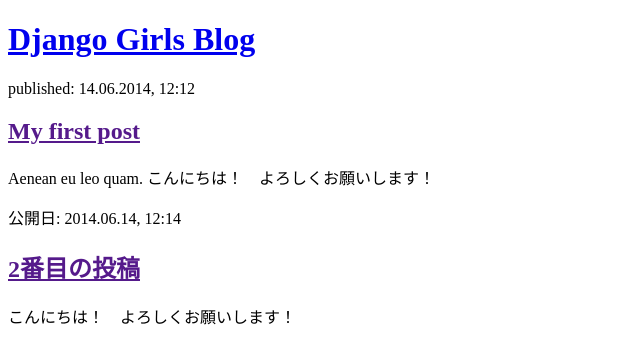
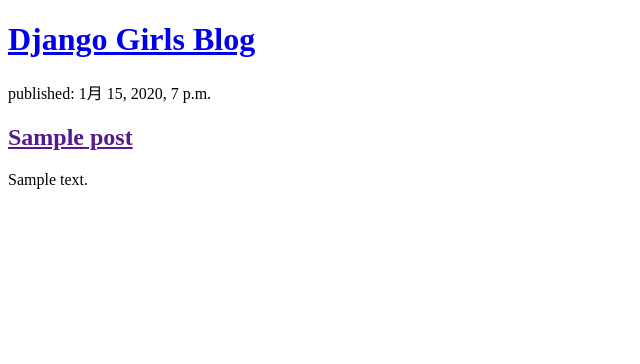
Before and after one commit to okmokm422/my-first-blog, a Django app: page / in a window 1280 px wide. Shown: the top 364 px of the page, without its empty margins (0-640 px from the left). Run offline with Django 3.2, Linux system fonts and the light colour scheme; tables that the repository leaves empty hold one stand-in row (values such as "Sample post").

Commit message:
Modified templates to display posts from database.

```diff
--- a/blog/templates/blog/post_list.html
+++ b/blog/templates/blog/post_list.html
@@ -1,24 +1,23 @@
 <!DOCTYPE html>
 <html>
+
 <head>
     <title>Django Girls blog</title>
 </head>
+
 <body>
     <div>
         <h1><a href="/">Django Girls Blog</a></h1>
     </div>
 
+    {% for post in posts %}
     <div>
-            <p>published: 14.06.2014, 12:12</p>
-            <h2><a href="">My first post</a></h2>
-            <p>Aenean eu leo quam. こんにちは！　よろしくお願いします！</p>
+        <p>published: {{ post.published_date}}</p>
+        <h2><a href="">{{ post.title }}</a></h2>
+        <p>{{ post.text|linebreaksbr }}</p>
     </div>
+    {% endfor %}
 
+</body>
 
-        <div>
-            <p>公開日: 2014.06.14, 12:14</p>
-            <h2><a href="">2番目の投稿</a></h2>
-            <p>こんにちは！　よろしくお願いします！</p>
-        </div>
-    </body>
 </html>
--- a/blog/views.py
+++ b/blog/views.py
@@ -8,4 +8,4 @@
 def post_list(request):
     posts = Post.objects.filter(
         published_date__lte=timezone.now()).order_by('published_date')
-    return render(request, 'blog/post_list.html', {})
+    return render(request, 'blog/post_list.html', {'posts':posts})
```
Lines whose indentation alone changed are shown as unchanged.
